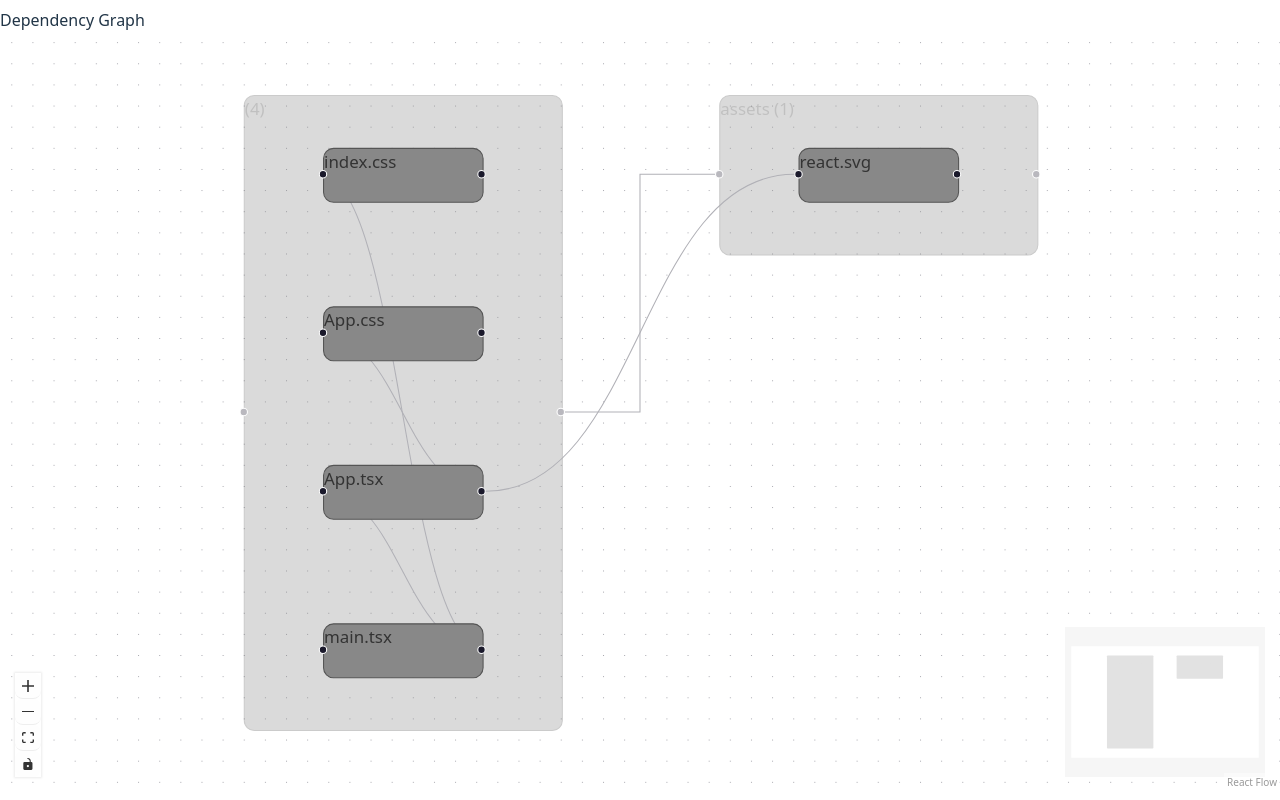
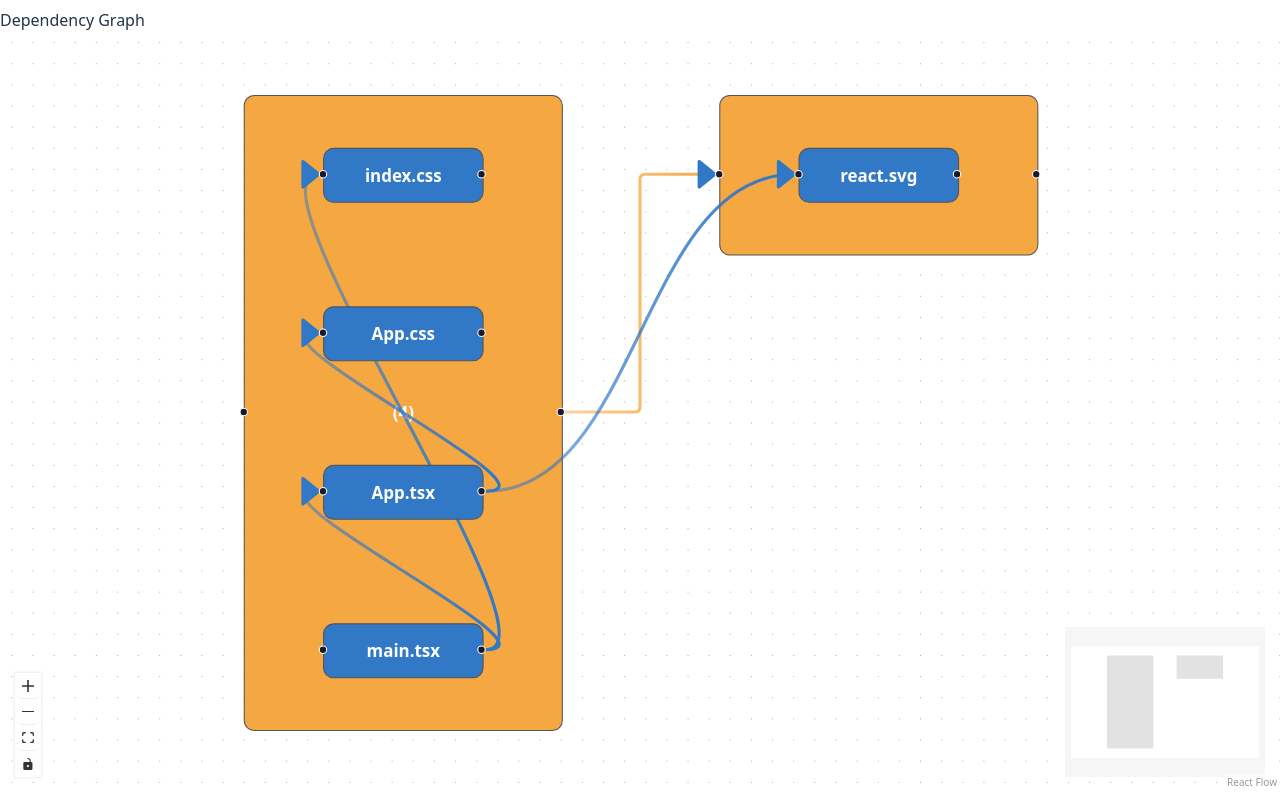
Before and after one commit to ysksm/ImportGraphTS, a React (Vite) app in the folder graph-view/: page / in a window 1280 px wide. Built offline with nearby package versions, Linux system fonts and the light colour scheme.

Commit message:
デザイン修正

```diff
--- /dev/null
+++ b/graph-view/src/CustomEdge.tsx
@@ -0,0 +1,148 @@
+import React from 'react';
+import {
+  BaseEdge,
+  EdgeLabelRenderer,
+  EdgeProps,
+  getBezierPath,
+  getStraightPath,
+  getSmoothStepPath,
+} from '@xyflow/react';
+
+// Custom edge component with enhanced directional indicators
+const CustomFileEdge = (props: any) => {
+  const {
+    id,
+    sourceX,
+    sourceY,
+    targetX,
+    targetY,
+    sourcePosition,
+    targetPosition,
+    style = {},
+    markerEnd,
+    data,
+  } = props;
+
+  // Calculate the path based on the edge type
+  const [edgePath, labelX, labelY] = getBezierPath({
+    sourceX,
+    sourceY,
+    sourcePosition,
+    targetX,
+    targetY,
+    targetPosition,
+  });
+
+  // Calculate points along the path for multiple directional indicators
+  const points = [0.25, 0.5, 0.75]; // Place arrows at 25%, 50%, and 75% along the path
+  const indicators = points.map(point => {
+    const pointX = sourceX + (targetX - sourceX) * point;
+    const pointY = sourceY + (targetY - sourceY) * point;
+    const angle = Math.atan2(targetY - sourceY, targetX - sourceX) * (180 / Math.PI);
+
+    return { x: pointX, y: pointY, angle };
+  });
+
+  return (
+    <>
+      {/* Base edge path with gradient */}
+      <svg style={{ position: 'absolute', width: '100%', height: '100%', zIndex: -1 }}>
+        <defs>
+          <linearGradient id={`gradient-${id}`} x1="0%" y1="0%" x2="100%" y2="0%">
+            <stop offset="0%" stopColor="#3178C6" stopOpacity="0.5" />
+            <stop offset="100%" stopColor="#3178C6" stopOpacity="1" />
+          </linearGradient>
+        </defs>
+      </svg>
+
+      <BaseEdge
+        path={edgePath}
+        style={{
+          ...style,
+          stroke: `url(#gradient-${id})`,
+          strokeWidth: 3,
+        }}
+        markerEnd={markerEnd}
+      />
+
+      {/* Multiple directional indicators along the path */}
+      <EdgeLabelRenderer>
+        <>
+          {indicators.map((indicator, index) => (
+            <div
+              key={`${id}-indicator-${index}`}
+              style={{
+                position: 'absolute',
+                transform: `translate(-50%, -50%) translate(${indicator.x}px, ${indicator.y}px) rotate(${indicator.angle}deg)`,
+                pointerEvents: 'all',
+                zIndex: 10,
+              }}
+              className="nodrag nopan"
+            >
+              <div style={{
+                width: '16px',
+                height: '16px',
+                // backgroundColor: '#3178C6',
+                clipPath: 'polygon(0% 20%, 100% 50%, 0% 80%)', // Arrow shape
+                display: 'flex',
+                justifyContent: 'center',
+                alignItems: 'center',
+                filter: 'drop-shadow(0 0 2px rgba(0, 0, 0, 0.3))',
+              }} />
+            </div>
+          ))}
+        </>
+      </EdgeLabelRenderer>
+    </>
+  );
+};
+
+// Custom edge for folder connections
+const CustomFolderEdge = (props: any) => {
+  const {
+    id,
+    sourceX,
+    sourceY,
+    targetX,
+    targetY,
+    sourcePosition,
+    targetPosition,
+    style = {},
+    markerEnd,
+  } = props;
+
+  const [edgePath] = getSmoothStepPath({
+    sourceX,
+    sourceY,
+    sourcePosition,
+    targetX,
+    targetY,
+    targetPosition,
+  });
+
+  return (
+    <>
+      <svg style={{ position: 'absolute', width: '100%', height: '100%', zIndex: -1 }}>
+        <defs>
+          <linearGradient id={`gradient-folder-${id}`} x1="0%" y1="0%" x2="100%" y2="0%">
+            <stop offset="0%" stopColor="#F5A742" stopOpacity="0.5" />
+            <stop offset="100%" stopColor="#F5A742" stopOpacity="1" />
+          </linearGradient>
+        </defs>
+      </svg>
+
+      <BaseEdge
+        path={edgePath}
+        style={{
+          ...style,
+          stroke: `url(#gradient-folder-${id})`,
+          strokeWidth: 3,
+        }}
+        markerEnd={markerEnd}
+      />
+    </>
+  );
+};
+
+export default CustomFileEdge;
+export { CustomFolderEdge };
--- a/graph-view/src/CustomNode.tsx
+++ b/graph-view/src/CustomNode.tsx
@@ -1,38 +1,48 @@
 import { Handle, Position } from "@xyflow/react";
 
-const CustomFolderNode = ( { data, width, height} : { data: { label: string }, width: number, height: number }) => {
+// Simple component that accepts the props we need
+const CustomFolderNode = (props: any) => {
+  const { data, width = 150, height = 50 } = props;
   return (
     <div style={{
         padding: 0,
         margin: 0,
         border: '1px solid #555',
         borderRadius: 10,
-        backgroundColor: '#888',
-        color: '#333',
-        width: width,
-        height: height,
-        opacity: 0.3,
+        backgroundColor: '#F5A742',
+        color: '#fff',
+        width: width || 150,
+        height: height || 50,
+        display: 'flex',
+        alignItems: 'center',
+        justifyContent: 'center',
+        fontWeight: 'bold',
       }}>
-      {data.label}
+      {data?.label}
       <Handle type="target" position={Position.Left} />
       <Handle type="source" position={Position.Right} />
     </div>
   );
 };
 
-const CustomNode = ( { data, width, height} : { data: { label: string }, width: number, height: number }) => {
+const CustomNode = (props: any) => {
+  const { data, width = 150, height = 50 } = props;
   return (
     <div style={{
         padding: 0,
         margin: 0,
         border: '1px solid #555',
         borderRadius: 10,
-        backgroundColor: '#888',
-        color: '#333',
-        width: width,
-        height: height,
+        backgroundColor: '#3178C6',
+        color: '#fff',
+        width: width || 150,
+        height: height || 50,
+        display: 'flex',
+        alignItems: 'center',
+        justifyContent: 'center',
+        fontWeight: 'bold',
       }}>
-      {data.label}
+      {data?.label}
       <Handle type="target" position={Position.Left} />
       <Handle type="source" position={Position.Right} />
     </div>
--- a/graph-view/src/GraphView.tsx
+++ b/graph-view/src/GraphView.tsx
@@ -12,10 +12,12 @@ import {
   type DefaultEdgeOptions,
   type OnConnect,
   MiniMap,
+  MarkerType,
 } from '@xyflow/react';
 import '@xyflow/react/dist/style.css';
 import CustomNode from './CustomNode';
 import { CustomFolderNode } from './CustomNode';
+import CustomFileEdge, { CustomFolderEdge } from './CustomEdge';
 import getLayoutedNodes from './layoutedNodes';
 import { getDirectoryNodes } from './layoutedNodes';
 
@@ -25,7 +27,8 @@ const nodeTypes = {
 };
 
 const edgeTypes = {
-
+  fileEdge: CustomFileEdge,
+  folderEdge: CustomFolderEdge,
 };
 
 const GraphView: React.FC = () => {
@@ -33,7 +36,15 @@ const GraphView: React.FC = () => {
 
 
   const fitViewOptions: FitViewOptions = { padding: 0.2 };
-  const defaultEdgeOptions: DefaultEdgeOptions = { animated: true };
+  const defaultEdgeOptions: DefaultEdgeOptions = {
+    animated: true,
+    markerEnd: {
+      type: MarkerType.ArrowClosed,
+      width: 20,
+      height: 20,
+      color: '#3178C6',
+    },
+  };
   const [nodes, _setNodes, onNodesChange] = useNodesState(layoutedNodes.nodes);
   const [edges, setEdges, onEdgesChange] = useEdgesState(layoutedNodes.edges);
   const onConnect: OnConnect = useCallback(
--- a/graph-view/src/layoutedNodes.ts
+++ b/graph-view/src/layoutedNodes.ts
@@ -163,7 +163,7 @@ const getDirectoryNodes = (): LayoutedNodes => {
                 source: item.id,
                 target: child.id,
                 animated: false,
-                type: 'step'
+                type: 'folderEdge',
             };
             initialEdges.push(edge);
         }
@@ -240,7 +240,7 @@ const getDirectoryNodes = (): LayoutedNodes => {
                     source: fileNode.id,
                     target: imp.fullPath,
                     animated: false,
-                    type: 'simplebezier'
+                    type: 'fileEdge',
 
                 };
                 initialEdges.push(edge);
```
Also changed, not shown: graph-view/src/CustomeEdge.tsx (deleted).
